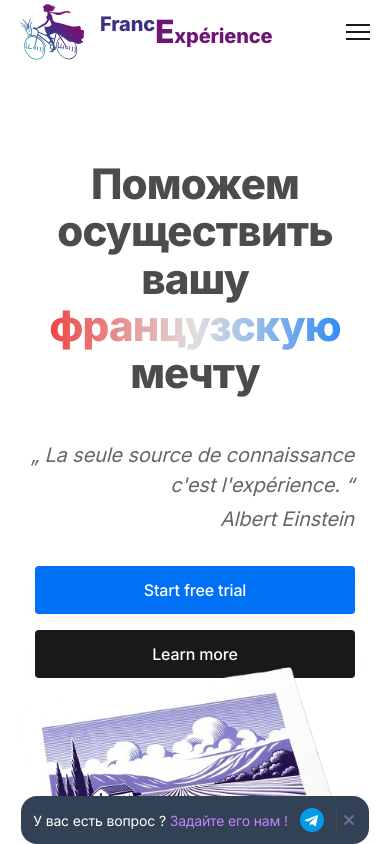
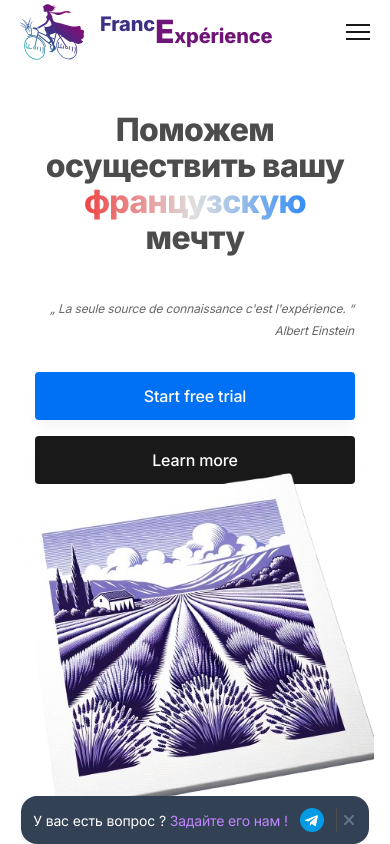
Before and after one commit to SergeMiro/france_andrei-master, a Next.js app: page / in a window 390 px wide. Shown: the top 844 px of the page. Built offline with nearby package versions, Linux system fonts and the light colour scheme.

Commit message:
responsive_home_v1

```diff
--- /dev/null
+++ b/app/faq/layout.tsx
@@ -0,0 +1,34 @@
+'use client'
+
+import { useEffect } from 'react'
+import AOS from 'aos'
+import 'aos/dist/aos.css'
+import Footer from '@/components/ui/footer'
+
+export default function FaqLayout({
+	children,
+}: {
+	children: React.ReactNode
+}) {
+
+	useEffect(() => {
+		AOS.init({
+			once: true,
+			disable: 'phone',
+			duration: 700,
+			easing: 'ease-out-cubic',
+		})
+	})
+
+	return (
+		<>
+			<main className="grow">
+
+				{children}
+
+			</main>
+
+			<Footer />
+		</>
+	)
+}
--- /dev/null
+++ b/app/faq/page.tsx
@@ -0,0 +1,15 @@
+
+export const metadata = {
+	title: 'FAQ',
+	description: 'Ответы на вопросы France Experience',
+}
+
+const FaqPage = () => {
+	return (
+		<>
+
+		</>
+	);
+};
+
+export default FaqPage;
--- /dev/null
+++ b/components/faq_component.tsx
@@ -0,0 +1,16 @@
+
+import React from 'react';
+
+interface FaqProps {
+  title: string;
+}
+
+const FaqItem: React.FC<FaqProps> = ({ title }) => {
+  return (
+    <div>
+      <p>{title}</p>
+    </div>
+  );
+};
+
+export default FaqItem;
--- a/components/hero.tsx
+++ b/components/hero.tsx
@@ -1,5 +1,7 @@
 import VideoThumb from '@/public/images/hero-image.png'
 import ModalVideo from '@/components/modal-video'
+
+// xs: sm: md: lg:
 
 export default function Hero() {
 	return (
@@ -25,15 +27,15 @@ export default function Hero() {
 			<div className="max-w-6xl mx-auto px-4 sm:px-6">
 
 				{/* Hero content */}
-				<div className="pt-32 pb-12 md:pt-22 md:pb-15">
+				<div className="xs:pt-20 sm:pt-20 md:pt-22 lg:pt-30 pb-12 md:pb-15">
 
 					{/* Section header */}
 					<div className="lg:flex space-x-0 lg:space-x-2  sm:py-littleP lg:mt-5 sm:mt-2">
 						<div className='relative w-full lg:w-3/5 rounded-md inline-block overflow-hidden mt-8 lg:mt-8 sm:mt-2'>
 							<div className='flex xl:flex-nowrap lg:flex-nowrap  md:flex-nowrap  sm:flex-nowrap xs:flex-wrap'>
-								<div className=" text-4xl sm:text-4xl md:text-4xl lg:text-5xl font-extrabold leading-tighter tracking-tighter text-center text-gray-700 mb-1" data-aos="zoom-y-out">Поможем осуществить вашу
-									<span className="bg-gradient-to-r from-red-500 via-gray-300 to-blue-500 text-transparent bg-clip-text lg:text-5xl md:text-4xl sm:text-4xl"> французскую</span>
-									<p className="lg:text-5xl 4d:text-5xl sm:text-4xl text-4xl font-extrabold leading-tighter tracking-tighter text-gray-700 mb-4 mt-0" data-aos="zoom-y-out">
+								<div className="xs:text-3xl sm:text-3xl md:text-4xl lg:text-5xl font-extrabold leading-tighter tracking-tighter text-center text-gray-700 mb-1" data-aos="zoom-y-out">Поможем осуществить вашу
+									<span className="bg-gradient-to-r from-red-500 via-gray-300 to-blue-500 text-transparent bg-clip-text xs:text-3xl sm:text-3xl md:text-4xl lg:text-5xl"> французскую</span>
+									<p className="xs:text-3xl sm:text-3xl md:text-4xl lg:text-5xl font-extrabold leading-tighter tracking-tighter text-gray-700 mb-4 mt-0" data-aos="zoom-y-out">
 										мечту
 									</p>
 								</div>
@@ -43,10 +45,10 @@ export default function Hero() {
 
 
 							<div className="max-w-3xl">
-								<p className="pr-5 z-50 text-xl text-gray-600 pt-6 mb-1 text-end italic" data-aos="zoom-y-out" data-aos-delay="150">
+								<p className="xs:text-xs sm:text-sm md:text-base lg:text-base pr-5 z-50 text-gray-600 pt-6 mb-1 text-end italic" data-aos="zoom-y-out" data-aos-delay="150">
 									„ La seule source de connaissance c'est l'expérience. “
 								</p>
-								<p className="pr-5 z-50 text-xl text-gray-600 mb-8 text-end italic" data-aos="zoom-y-out" data-aos-delay="150">
+								<p className="xs:text-xs sm:text-sm md:text-base lg:text-base pr-5 z-50 text-gray-600 mb-8 text-end italic" data-aos="zoom-y-out" data-aos-delay="150">
 									Albert Einstein
 								</p>
 								<p className='text-xl text-gray-600 mb-8 text-start italic'></p>
--- a/components/ui/footer.tsx
+++ b/components/ui/footer.tsx
@@ -1,8 +1,6 @@
 import React, { useState, FormEvent } from 'react';
 import Image from 'next/image'
 import Logo_footer from '@/public/images/logo.svg'
-
-
 
 
 export default function Footer() {
```
